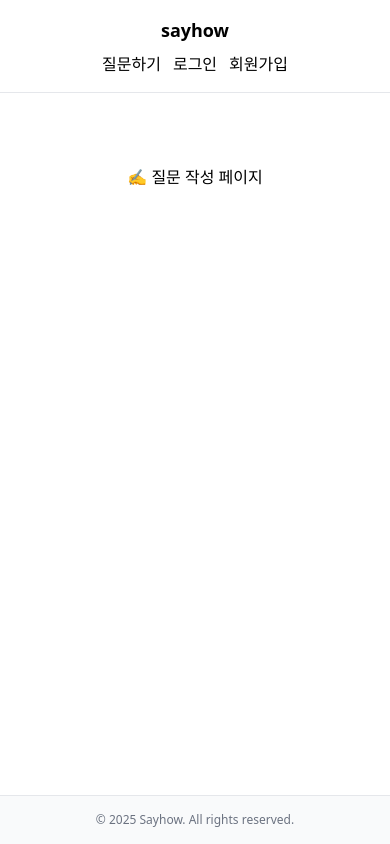
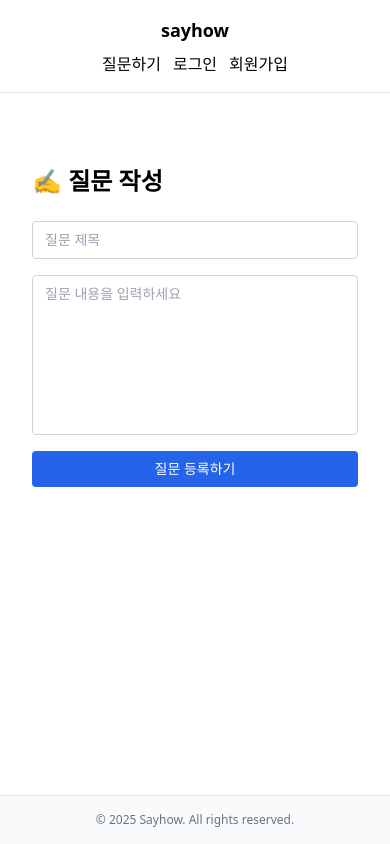
Before and after one commit to taewook1/sayhow, a React (Vite) app in the folder client/: page /write in a window 390 px wide. Built offline with nearby package versions, Linux system fonts and the light colour scheme.

Commit message:
feat: 질문 작성 페이지 구현 및 모바일 반응형 적용

```diff
--- a/client/src/pages/WritePage.tsx
+++ b/client/src/pages/WritePage.tsx
@@ -1,3 +1,64 @@
+import React, { useState } from "react";
+import { useNavigate } from "react-router-dom";
+import { useSelector } from "react-redux";
+import type { RootState } from "../store";
+import axios from "../lib/axiosInstance";
+import { isAxiosError } from "axios";
+
 export default function WritePage() {
-  return <div className="text-center mt-10">✍️ 질문 작성 페이지</div>;
+  const [title, setTitle] = useState("");
+  const [content, setContent] = useState("");
+  const navigate = useNavigate();
+  const { username } = useSelector((state: RootState) => state.user);
+
+  const handleSubmit = async (e: React.FormEvent) => {
+    e.preventDefault();
+
+    if (!username) {
+      alert("로그인이 필요합니다.");
+      navigate("/login");
+      return;
+    }
+
+    if (!title.trim() || !content.trim()) {
+      alert("제목과 내용을 모두 입력해주세요.");
+      return;
+    }
+
+    try {
+      await axios.post("/questions", { title, content });
+      alert("질문이 등록되었습니다!");
+      navigate("/");
+    } catch (err: unknown) {
+      if (isAxiosError(err)) {
+        alert(err.response?.data?.message || "질문 등록 실패");
+      } else {
+        alert("예상치 못한 오류가 발생했습니다.");
+      }
+    }
+  };
+
+  return (
+    <div className="max-w-xl mx-auto px-4 py-10">
+      <h2 className="text-2xl font-bold mb-6">✍️ 질문 작성</h2>
+      <form onSubmit={handleSubmit} className="flex flex-col gap-4">
+        <input
+          type="text"
+          placeholder="질문 제목"
+          className="input"
+          value={title}
+          onChange={(e) => setTitle(e.target.value)}
+        />
+        <textarea
+          placeholder="질문 내용을 입력하세요"
+          className="input h-40 resize-none"
+          value={content}
+          onChange={(e) => setContent(e.target.value)}
+        />
+        <button type="submit" className="btn-primary">
+          질문 등록하기
+        </button>
+      </form>
+    </div>
+  );
 }
```
